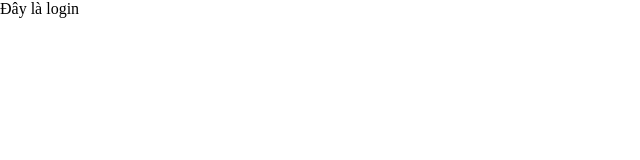
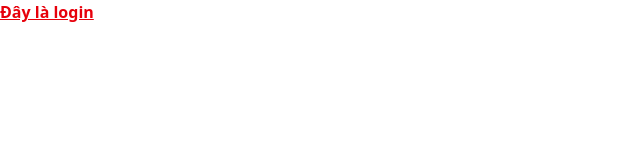
Before and after one commit to tainguyenCG/Update_REACTJS, a React (Vite) app: page /login in a window 1280 px wide. Shown: the top 160 px of the page, without its empty margins (0-640 px from the left). Built offline with nearby package versions, Linux system fonts and the light colour scheme.

Commit message:
css-tailwind

```diff
--- /dev/null
+++ b/src/index.css
@@ -0,0 +1 @@
+@import "tailwindcss";
--- a/src/main.jsx
+++ b/src/main.jsx
@@ -1,7 +1,7 @@
 import React from "react";
 import ReactDOM from "react-dom/client";
 import { createBrowserRouter, RouterProvider } from "react-router-dom";
-
+import './index.css'
 import NotFound from "./pages/NotFound/NotFound";
 import LoginPage from "./pages/login/login";
 import RegisterPage from "./pages/register/register";
--- a/src/pages/login/login.jsx
+++ b/src/pages/login/login.jsx
@@ -1,6 +1,8 @@
-const LoginPage = () =>{
-    return(
-        <><div>Đây là login</div></>
-    )
-}
+const LoginPage = () => {
+  return (
+    <>
+      <div className="text-red-600 font-bold underline">Đây là login</div>
+    </>
+  );
+};
 export default LoginPage;
--- a/vite.config.js
+++ b/vite.config.js
@@ -1,13 +1,8 @@
 import { defineConfig } from 'vite'
-import react from '@vitejs/plugin-react-swc'
-import dns from 'dns'
-// https://vitejs.dev/config/server-options.html#server-options
-dns.setDefaultResultOrder('verbatim')
+import react from '@vitejs/plugin-react'
+import tailwindcss from '@tailwindcss/vite'
 
-// https://vitejs.dev/config/
+// https://vite.dev/config/
 export default defineConfig({
-  plugins: [react()],
-  server: {
-    port: 3000,
-  },
+  plugins: [react(),tailwindcss(),],
 })
```
Also changed, not shown: package.json (+6 -1 lines), 2 other files (tests, documents, lock files or other folders).
